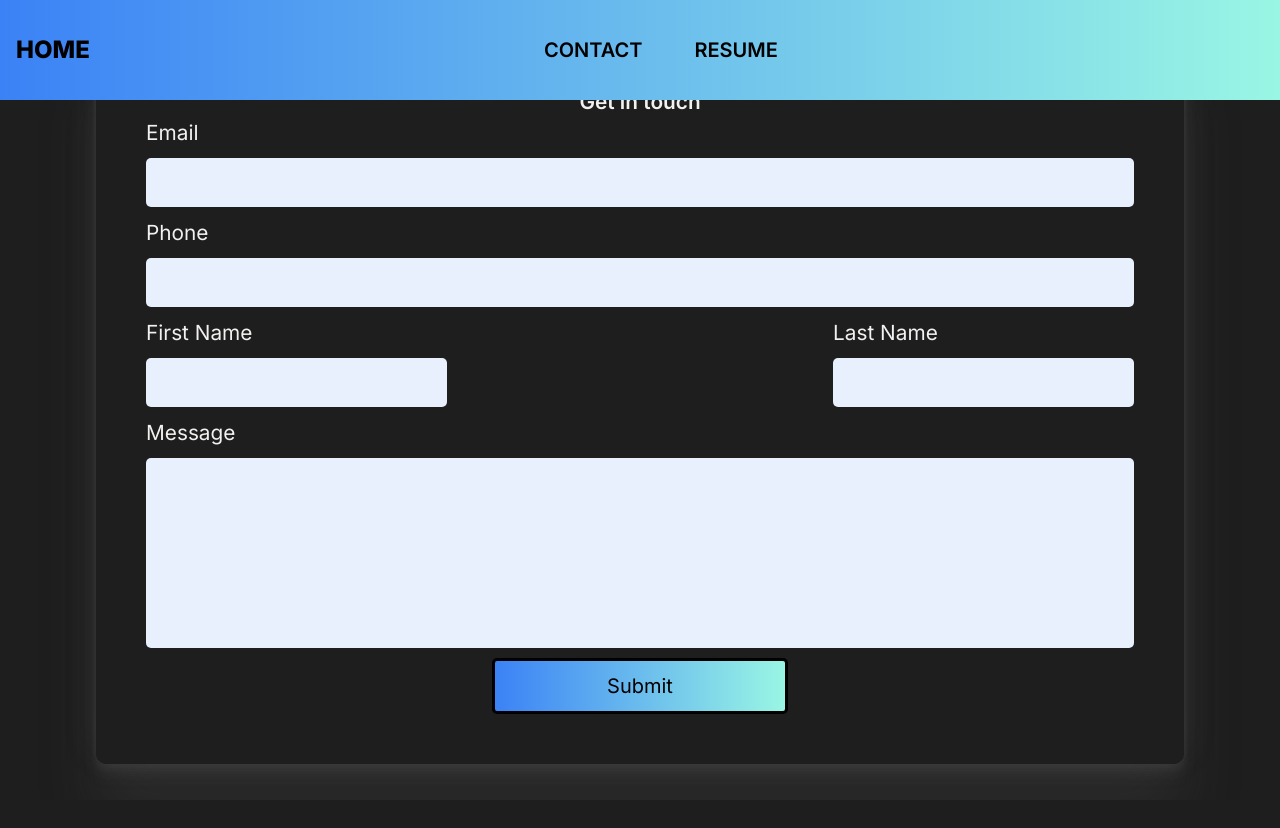
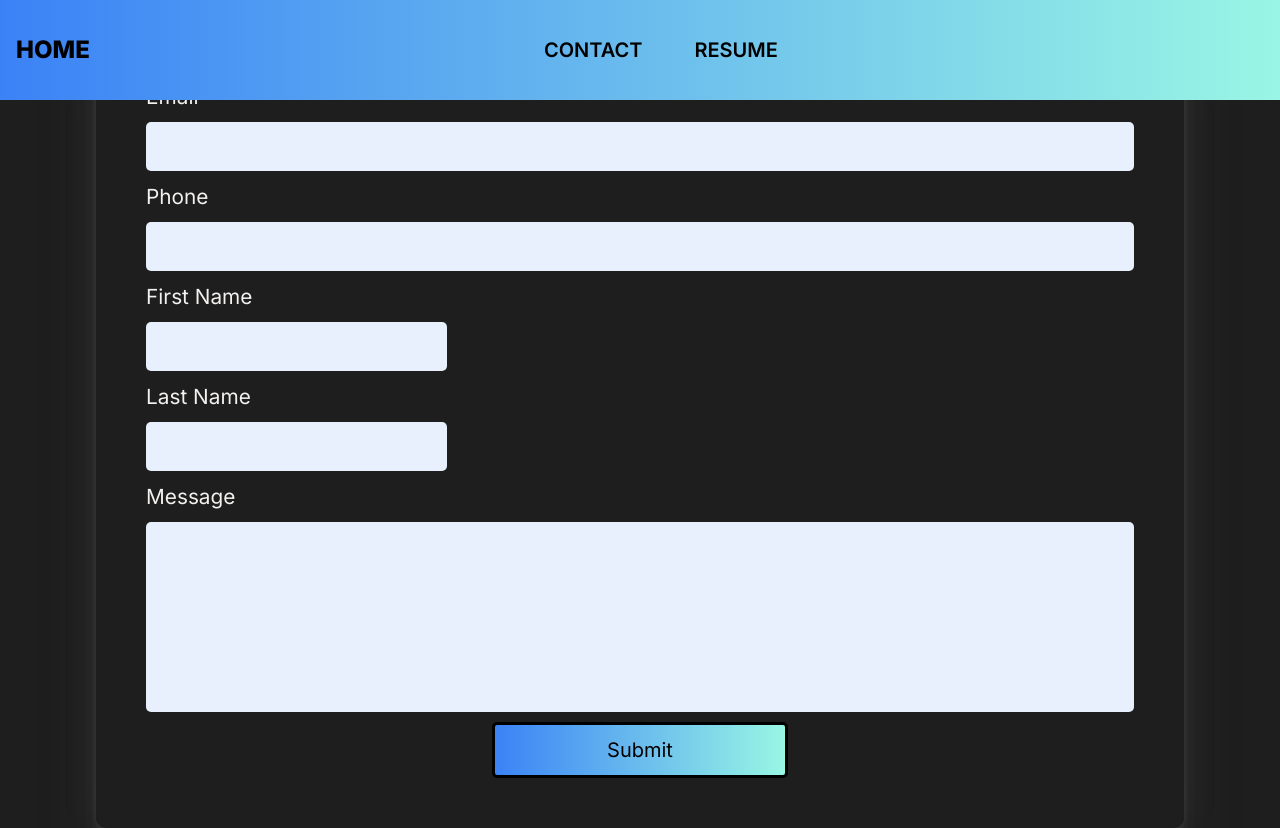
Before and after one commit to EthanMuir/EthanMuir-portfolio-website, a Next.js app: page /contact in a window 1280 px wide. Before the commit the page ends 800 px from the top, so only its background shows below. Built offline with nearby package versions, Linux system fonts and the light colour scheme.

Commit message:
Updated Contact Page

```diff
--- a/src/app/contact/page.jsx
+++ b/src/app/contact/page.jsx
@@ -65,7 +65,7 @@ export default function Contact()
               required
             />
           </div>
-          <div className="name block">
+          <div className="first name block">
             <div>
               <label htmlFor="first">First Name</label>
               <input className="text-black"
@@ -76,8 +76,10 @@ export default function Contact()
                 required
               />
             </div>
+
+          </div>
             <div>
-              <label htmlFor="last">Last Name</label>
+              <label className='flex' htmlFor="last">Last Name</label>
               <input className="text-black"
                 id="last"
                 type="text"
@@ -86,7 +88,6 @@ export default function Contact()
                 required
               />
             </div>
-          </div>
           <div className="message block">
             <label htmlFor="message">Message</label>
             <textarea className="text-black" id="message" rows="6" name="message"></textarea>
```
